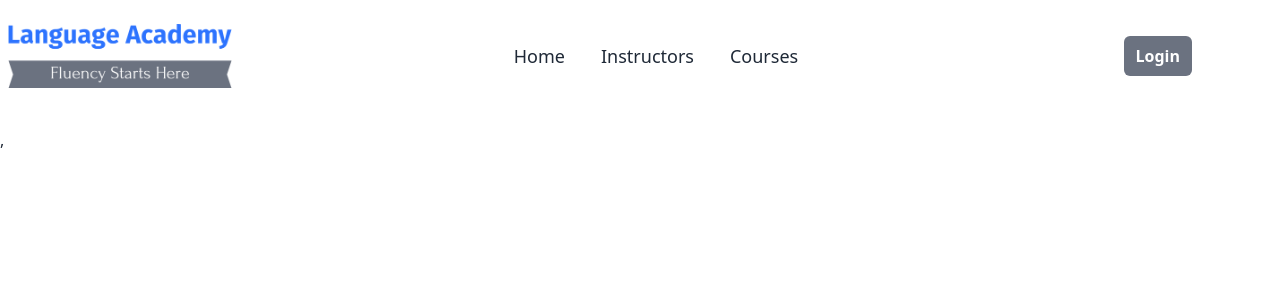
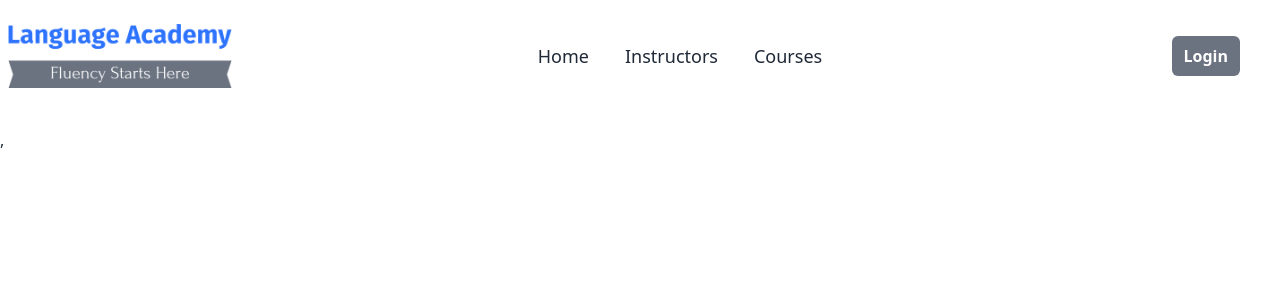
Before and after one commit to mhmahdi97/language-academy-client, a React (Vite) app: page /register in a window 1280 px wide. Shown: the top 300 px of the page. Built offline with nearby package versions, Linux system fonts and the light colour scheme; no server answers.

Commit message:
install react hook form

```diff
--- a/src/Pages/Shared/Navbar.jsx
+++ b/src/Pages/Shared/Navbar.jsx
@@ -60,7 +60,7 @@ const Navbar = () => {
 
 
 
-            <div className="navbar-end mr-20">
+            <div className="navbar-end mr-8">
                 {
                     user ? <>
 
```
